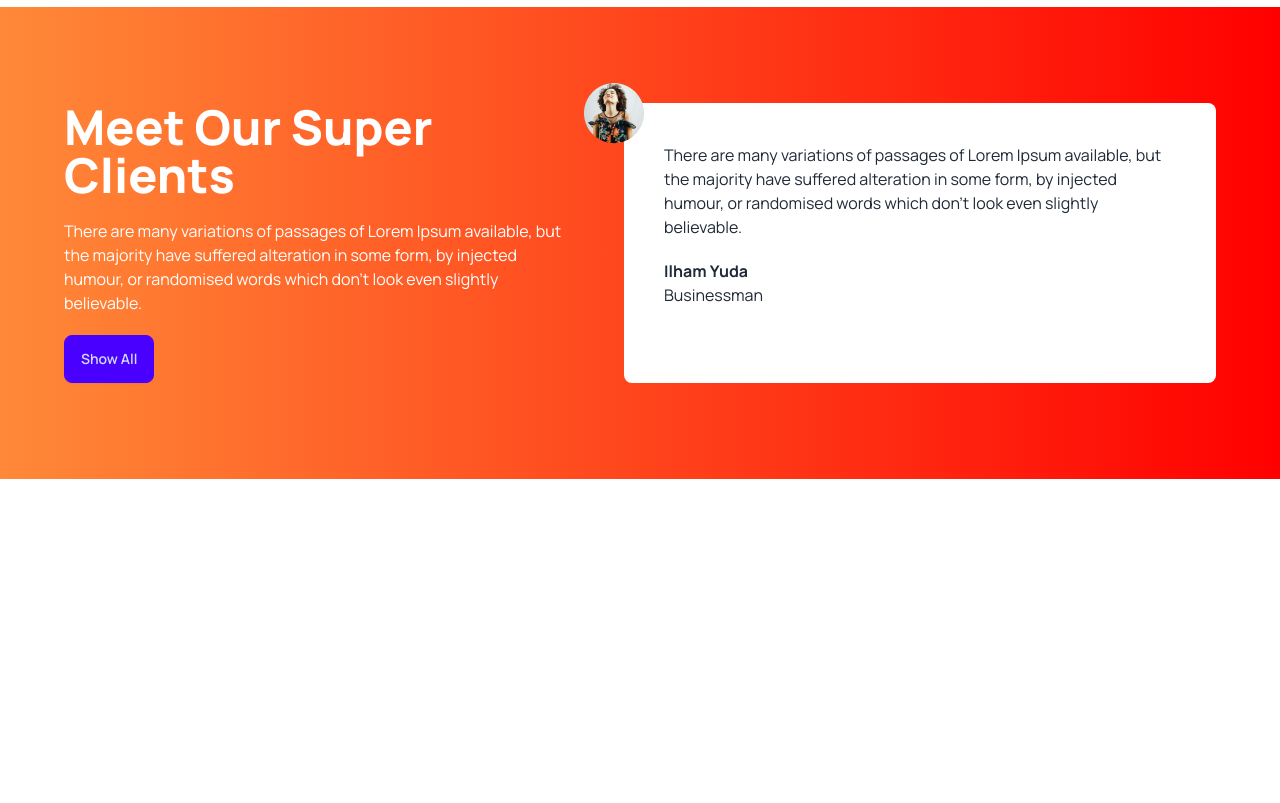
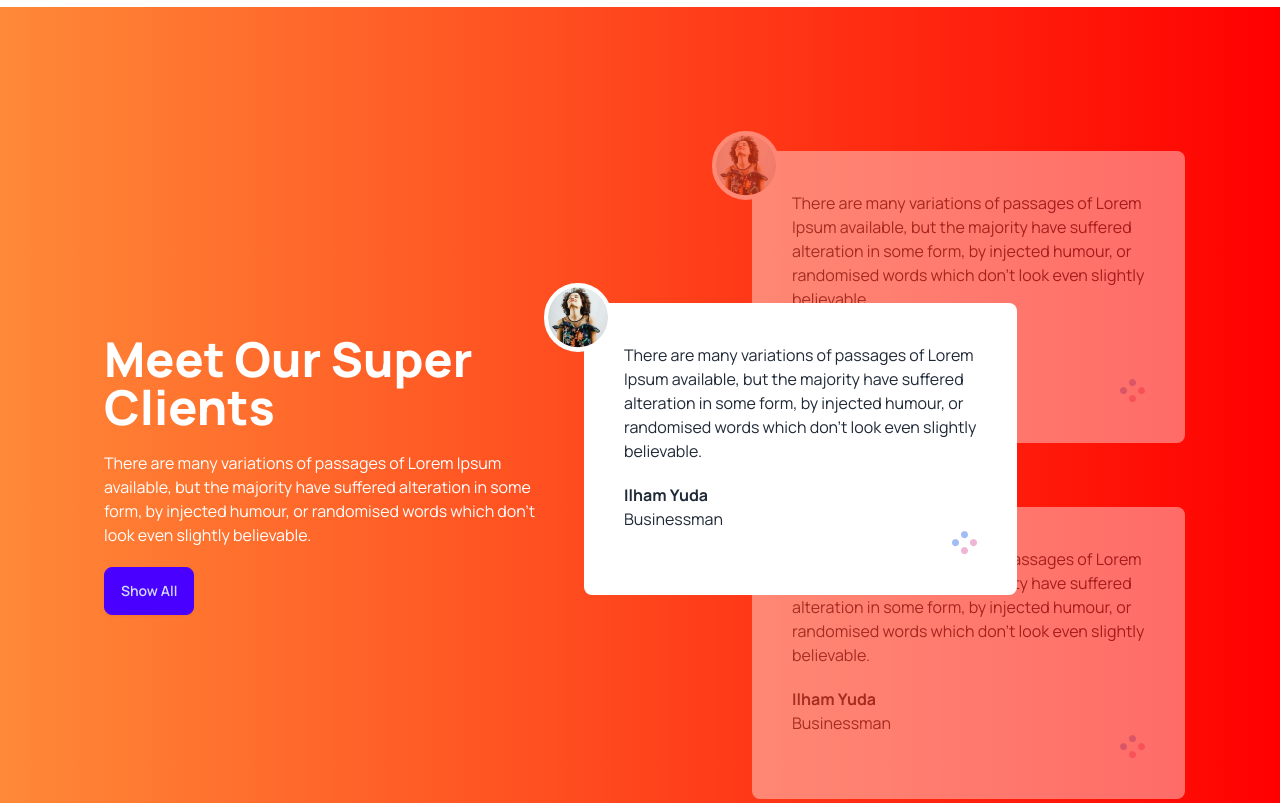
Before and after one commit to fazleshifat/tea-house, a plain HTML site: page index.html in a window 1280 px wide. Shown: the part 1780-2583 px from the top of the page. Before the commit the page ends 2355 px from the top, so only its background shows below. Drawn offline with nearby package versions, Linux system fonts and the light colour scheme.

Commit message:
fixed super clients sectiom

```diff
--- a/index.html
+++ b/index.html
@@ -24,6 +24,8 @@
         }
     </style>
 </head>
+
+<body>
 
 <!-- header section start from here -->
 
@@ -111,7 +113,7 @@
     </section>
 
     <!-- great tea fresh tea section -->
-    <section class="my-24 flex flex-col lg:flex-row gap-12">
+    <section class="m-10 lg:my-24 flex flex-col lg:flex-row gap-12">
         <div class="grid gap-8 grid-cols-1 md:grid-cols-2 flex-1">
 
             <div class="rounded-xl h-36 bg-gradient-to-r from-orange-100">
@@ -154,28 +156,61 @@
 
     <!-- super client section -->
 
-    <section class="my-24 flex flex-col lg:flex-row gap-12 bg-gradient-to-r from-[#FF8938] to-[#F00] px-16 py-24">
+    <section class="container mx-auto lg:my-24 flex flex-col lg:flex-row lg:justify-between gap-12 bg-gradient-to-r from-[#FF8938] to-[#F00] lg:px-16 lg:py-24">
+        <div class="flex items-center p-10 lg:pr-28">
             <div class="space-y-5">
                 <h2 class="text-5xl font-extrabold text-white">Meet Our Super
                     <br>
                     Clients
                 </h2>
-            <p class="text-white">There are many variations of passages of Lorem Ipsum available, but the majority have suffered alteration
+                <p class="text-white lg:w-[440px]">There are many variations of passages of Lorem Ipsum available, but the majority have suffered alteration
                     in some form, by injected humour, or randomised words which don't look even slightly believable.
                 </p>
 
                 <button class="btn btn-primary">Show All</button>
             </div>
+        </div>
 
         <!-- customer review -->
 
-        <div class="relative p-10 rounded-lg bg-white ">
-            <img class="absolute -top-5 -left-10" src="images/client.png" alt="">
+        <div class="relative">
+            <!-- previewa review -->
+            <div class="lg:w-[433px] m-12 z-10 relative mb-16 opacity-40 p-10 rounded-lg bg-white ">
+                <img class="absolute -top-5 -left-10 border-4 border-white rounded-full bg-white" src="images/client.png" alt="">
                 <p>There are many variations of passages of Lorem Ipsum available, but the majority have suffered alteration
                     in some form, by injected humour, or randomised words which don't look even slightly believable. </p>
                     <h3 class="font-bold mt-5">Ilham Yuda</h3>
                     <h3>Businessman</h3>
+                    <div class="flex justify-end">
+                        <img src="images/circles.png" alt="">
                     </div>
+            </div>
+            <!-- current review -->
+            <div class="lg:[433px] m-10 z-20 absolute top-40 lg:-left-40 p-10 lg:lg:w-[433px] rounded-lg bg-white ">
+                <img class="absolute -top-5 -left-10 border-4 border-white rounded-full bg-white" src="images/client.png" alt="">
+                <p>There are many variations of passages of Lorem Ipsum available, but the majority have suffered alteration
+                    in some form, by injected humour, or randomised words which don't look even slightly believable. </p>
+                    <h3 class="font-bold mt-5">Ilham Yuda</h3>
+                    <h3>Businessman</h3>
+                    <div class="flex justify-end">
+                        <img src="images/circles.png" alt="">
+                    </div>
+            </div>
+
+            <!-- upcoming review -->
+            <div class="lg:w-[433px] m-12 z-10 relative opacity-40 p-10 rounded-lg bg-white ">
+                <img class="absolute -top-5 -left-10 border-4 border-white rounded-full bg-white" src="images/client.png" alt="">
+                <p>There are many variations of passages of Lorem Ipsum available, but the majority have suffered alteration
+                    in some form, by injected humour, or randomised words which don't look even slightly believable. </p>
+                    <h3 class="font-bold mt-5">Ilham Yuda</h3>
+                    <h3>Businessman</h3>
+                    <div class="flex justify-end">
+                        <img src="images/circles.png" alt="">
+                    </div>
+            </div>
+        </div>
+
+
 
     </section>
 </main>
@@ -184,7 +219,7 @@
 
 </footer>
 
-<body>
+
 
 </body>
 
```
Lines whose indentation alone changed are shown as unchanged.
